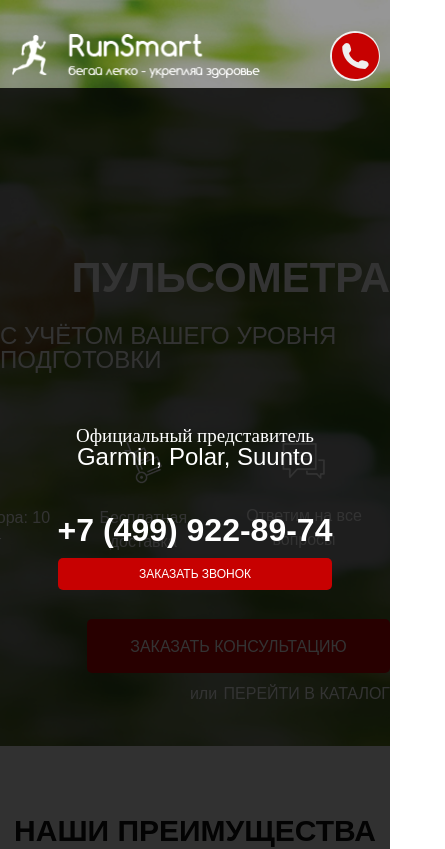
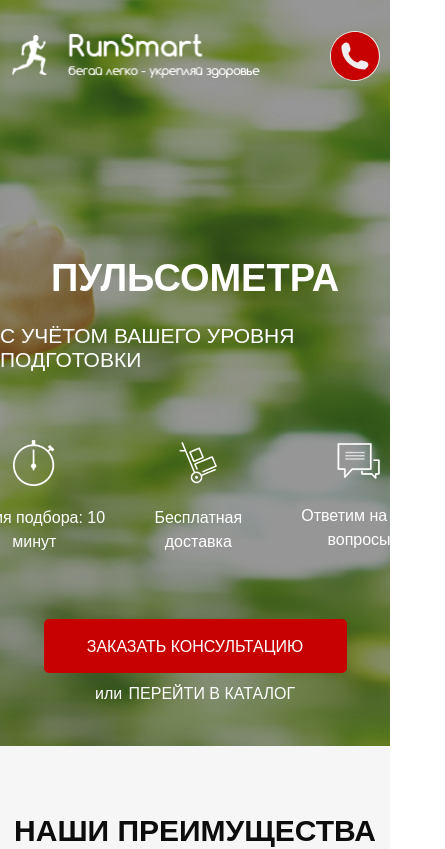
Before and after one commit to zholkin85/Pulse, a website: page src/index.html in a window 390 px wide. Shown: the top 849 px of the page, 445 px wide, since content can reach past the window. Drawn offline with Linux system fonts and the light colour scheme.

Commit message:
added media(570px) for '_promo'

```diff
--- a/src/sass/bloks/_header.scss
+++ b/src/sass/bloks/_header.scss
@@ -52,7 +52,8 @@
         border: none;
         border-radius: 50%;
         img {
-            width: 94%;
+            width: 100%;
+            padding: 1px;
         }
     }
 }
@@ -67,7 +68,7 @@
             align-items: center;
             justify-content: center;
             top: 67px;
-            left: 0;
+            left: -100%;
             width: 100%;
             height: 100vh;
             background: rgba(0, 0, 0, 0.8);
@@ -93,9 +94,3 @@
         margin-top: 15px;
     }
 }
-
-@media (max-width: 570px) {
-    .header {
-        width: 100%;
-    }
-}
--- a/src/sass/bloks/_promo.scss
+++ b/src/sass/bloks/_promo.scss
@@ -57,6 +57,20 @@
     }
 }
 
+@media (max-width: 570px) {
+    .promo {
+        &__wrapper {
+            align-items: center;
+        }
+        &__header {
+            font-size: 38px;
+        }
+        &__subheader {
+            font-size: 21px;
+        }
+    }
+}
+
 @media (min-width: 320px) {
     .promo {
         min-height: 450px;
```
Also changed, not shown: src/css/style.min.css.
